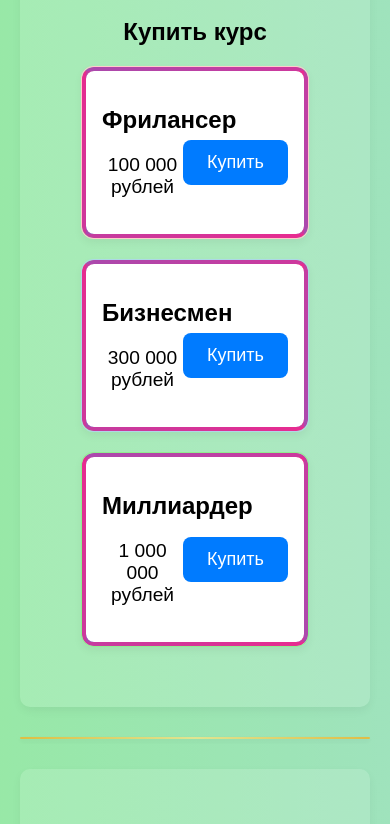
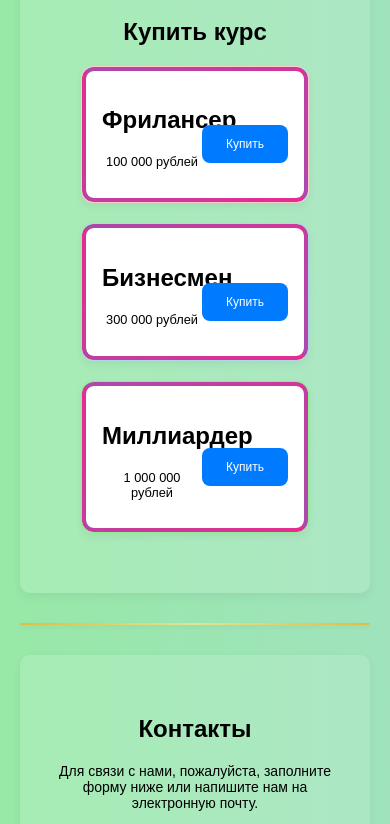
Before and after one commit to peplak/Cryptology-landing, a React (Vite) app: page / in a window 390 px wide. Shown: the part 4480-5304 px from the top of the page. Built offline with nearby package versions, Linux system fonts and the light colour scheme.

Commit message:
Пребилд

```diff
--- a/src/components/CourseCard.css
+++ b/src/components/CourseCard.css
@@ -78,6 +78,10 @@
   .card-right {
     display: none;
   }
+  .price {
+    font-size: 0.8em;
+    margin-top: 5px;
+  }
 
   .course-card {
     width: 90%; /* Увеличить ширину карточки на мобильных устройствах */
@@ -91,7 +95,7 @@
   }
 
   .buy-button {
-    font-size: 18px; /* Увеличить размер шрифта кнопки */
+    font-size: 12px; /* Увеличить размер шрифта кнопки */
     padding: 12px 24px; /* Увеличить внутренние отступы кнопки */
   }
 }
```
